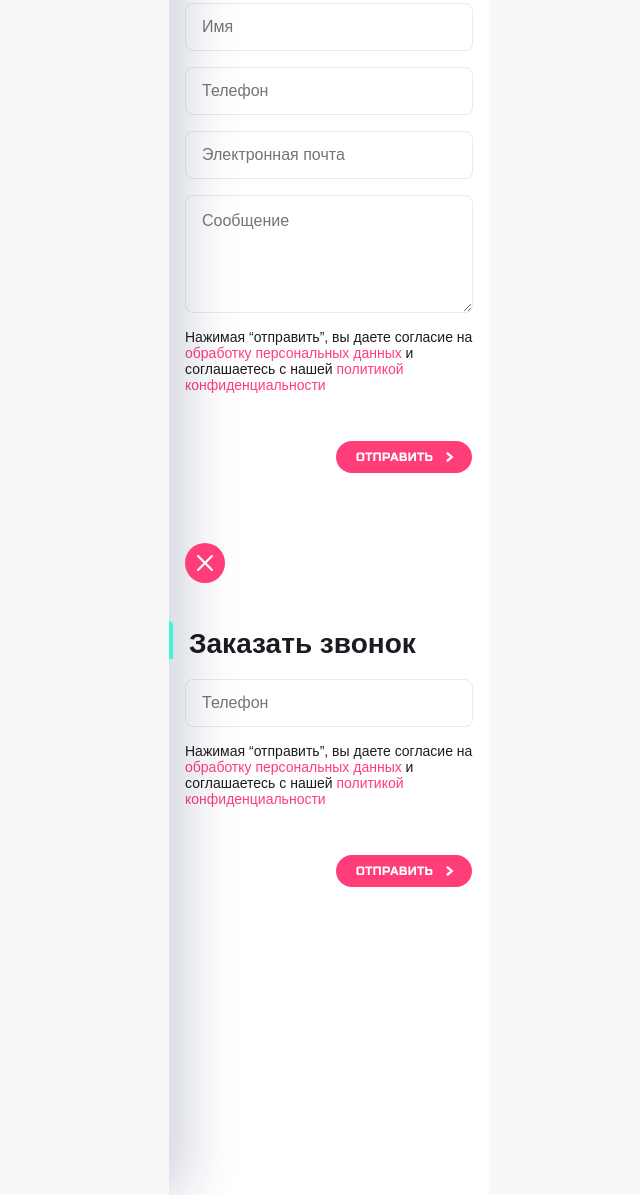
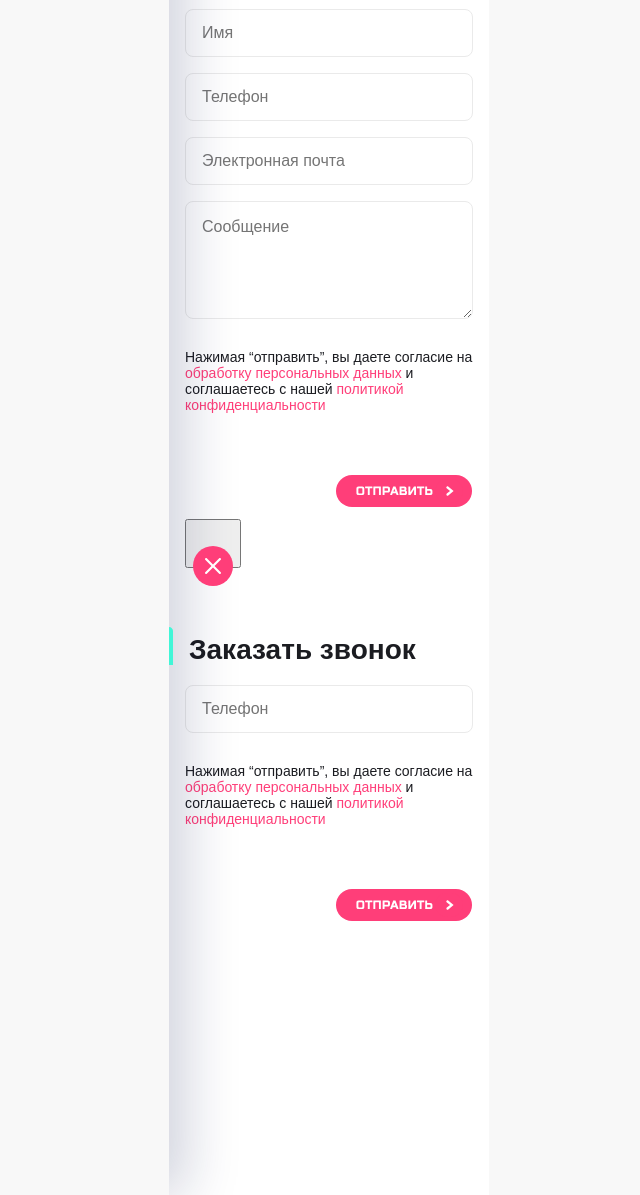
Before and after one commit to Otcheskaya/Final-mockup, a website built with Vite: page index.html in a window 1280 px wide. Shown: the part 2102-3297 px from the top of the page, without its empty margins (151-791 px from the left). Built offline with nearby package versions, Linux system fonts and the light colour scheme; files whose address does not match are found by name.

Commit message:
Changing index-html

```diff
--- a/index.html
+++ b/index.html
@@ -514,7 +514,11 @@
           </ul>
         </footer>
         <div class="modal">
+          <div class="modal__content">
+            <div class="modal__body">
+              <button class="modal__close">
                 <img src="/public/images/close.svg" alt="Закрытие окна" />
+              </button>
               <h1 class="modal__title">Обратная связь</h1>
               <form action="" class="modal__form">
                 <input type="text" placeholder="Имя" />
@@ -522,30 +526,16 @@
                 <input type="email" placeholder="Электронная почта" />
                 <textarea name="#" id="#" placeholder="Сообщение"></textarea>
               </form>
-          <div class="modal__text">
+              <p class="modal__text">
                 Нажимая “отправить”, вы даете согласие на
-            <span class="modal__text_pink">обработку персональных данных</span>
+                <span class="modal__text_pink"
+                  >обработку персональных данных</span
+                >
                 и соглашаетесь с нашей
-            <span class="modal__text_pink">политикой конфиденциальности</span>
-          </div>
-          <button type="submit" class="modal__btn">
-            <a href="">
-              <img src="public/images/group11.svg" alt="Отправить"
-            /></a>
-          </button>
-        </div>
-        <div class="modal">
-          <img src="/public/images/close.svg" alt="Закрытие окна" />
-          <h1 class="modal__title">Заказать звонок</h1>
-          <form action="" class="modal__form">
-            <input type="tel" placeholder="Телефон" />
-          </form>
-          <div class="modal__text">
-            Нажимая “отправить”, вы даете согласие на
-            <span class="modal__text_pink">обработку персональных данных</span>
-            и соглашаетесь с нашей
-            <span class="modal__text_pink">политикой конфиденциальности</span>
-          </div>
+                <span class="modal__text_pink"
+                  >политикой конфиденциальности</span
+                >
+              </p>
               <button type="submit" class="modal__btn">
                 <a href="">
                   <img src="public/images/group11.svg" alt="Отправить"
@@ -553,7 +543,42 @@
               </button>
             </div>
           </div>
+        </div>
+        <div class="modal">
+          <div class="modal__content">
+            <button class="modal__close">
+              <img src="/public/images/close.svg" alt="Закрытие окна" />
+            </button>
+            <h1 class="modal__title">Заказать звонок</h1>
+            <form action="" class="modal__form">
+              <input type="tel" placeholder="Телефон" />
+            </form>
+            <p class="modal__text">
+              Нажимая “отправить”, вы даете согласие на
+              <span class="modal__text_pink"
+                >обработку персональных данных</span
+              >
+              и соглашаетесь с нашей
+              <span class="modal__text_pink">политикой конфиденциальности</span>
+            </p>
+            <button type="submit" class="modal__btn">
+              <a href="">
+                <img src="public/images/group11.svg" alt="Отправить"
+              /></a>
+            </button>
+          </div>
+        </div>
+      </div>
     </section>
+    <!-- <div id="popup" class="popup">
+      <div class="popup__body">
+        <div class="popup__content">
+          <a href="" class="popup__close"></a>
+          <div class="popup__title"></div>
+          <div class="popup__text"></div>
+        </div>
+      </div>
+    </div> -->
 
     <script src="https://cdn.jsdelivr.net/npm/swiper@11/swiper-bundle.min.js"></script>
     <script src="js.js"></script>
```
Lines whose indentation alone changed are shown as unchanged.
